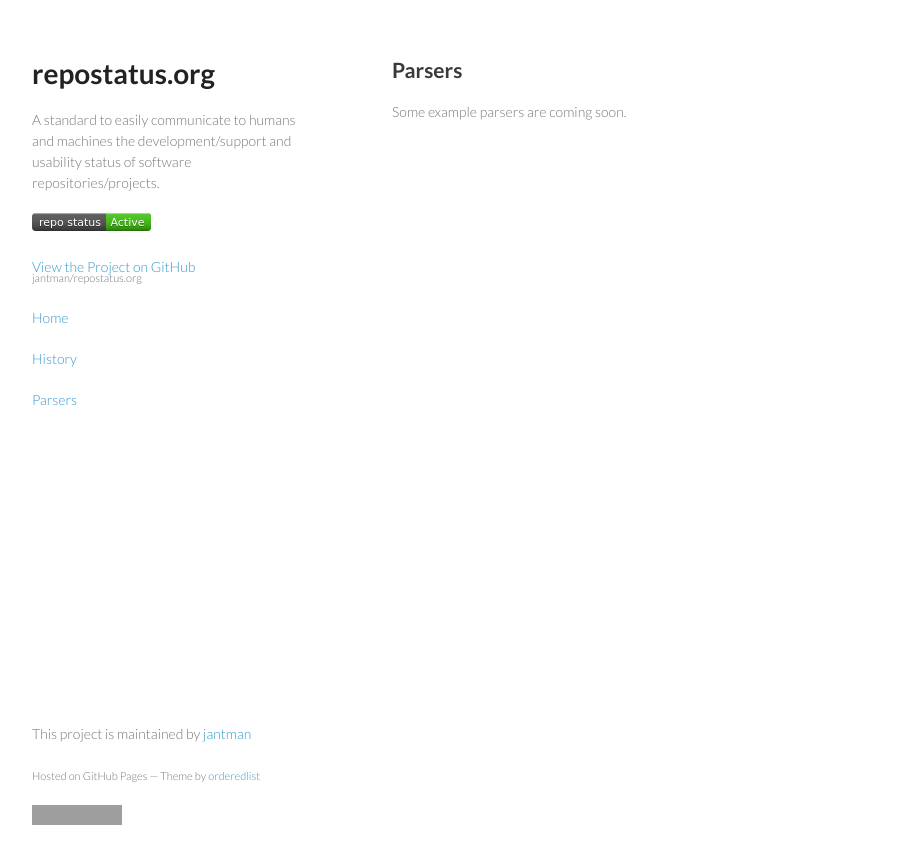
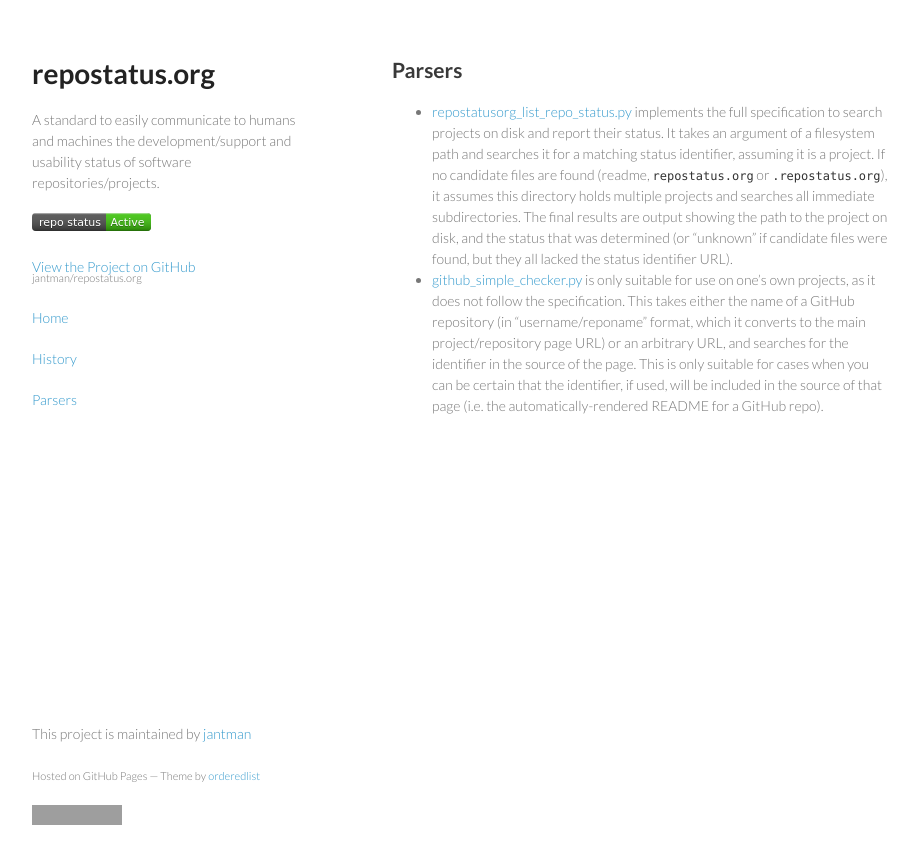
Before and after one commit to jantman/repostatus.org, a Jekyll site: the page built from parsers.md, in a window 1280 px wide. Shown: the top 864 px of the page, without its empty margins (178-1096 px from the left). Built offline with Jekyll 4.4.1, drawn with Linux system fonts in a browser that asks for light colours; nearby versions of some CDN libraries; grey boxes are pictures that could not be loaded.

Commit message:
add parsers

```diff
--- a/parsers.md
+++ b/parsers.md
@@ -4,4 +4,5 @@
 
 ## Parsers
 
-Some example parsers are coming soon.
+* [repostatusorg_list_repo_status.py](https://github.com/jantman/repostatus.org/blob/master/parsers/repostatusorg_list_repo_status.py) implements the full specification to search projects on disk and report their status. It takes an argument of a filesystem path and searches it for a matching status identifier, assuming it is a project. If no candidate files are found (readme, ``repostatus.org`` or ``.repostatus.org``), it assumes this directory holds multiple projects and searches all immediate subdirectories. The final results are output showing the path to the project on disk, and the status that was determined (or "unknown" if candidate files were found, but they all lacked the status identifier URL).
+* [github_simple_checker.py](https://github.com/jantman/repostatus.org/blob/master/parsers/github_simple_checker.py) is only suitable for use on one's own projects, as it does not follow the specification. This takes either the name of a GitHub repository (in "username/reponame" format, which it converts to the main project/repository page URL) or an arbitrary URL, and searches for the identifier in the source of the page. This is only suitable for cases when you can be certain that the identifier, if used, will be included in the source of that page (i.e. the automatically-rendered README for a GitHub repo).
```
